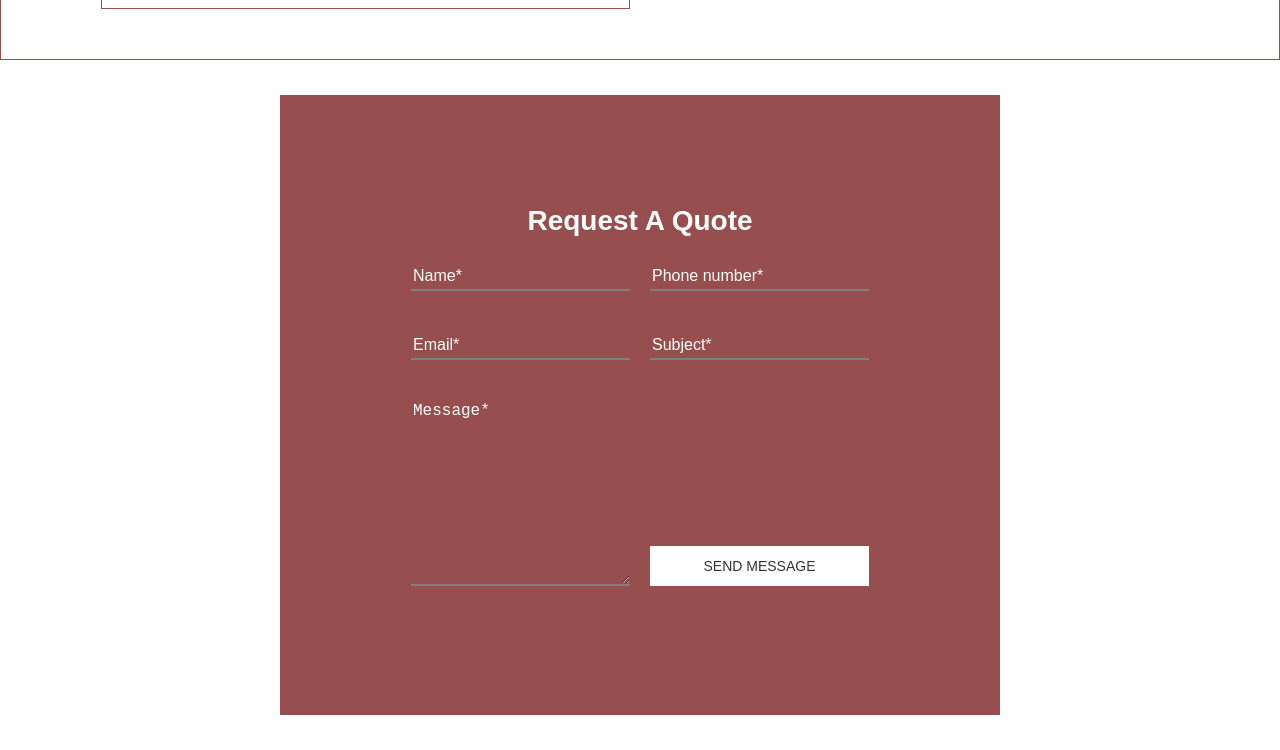
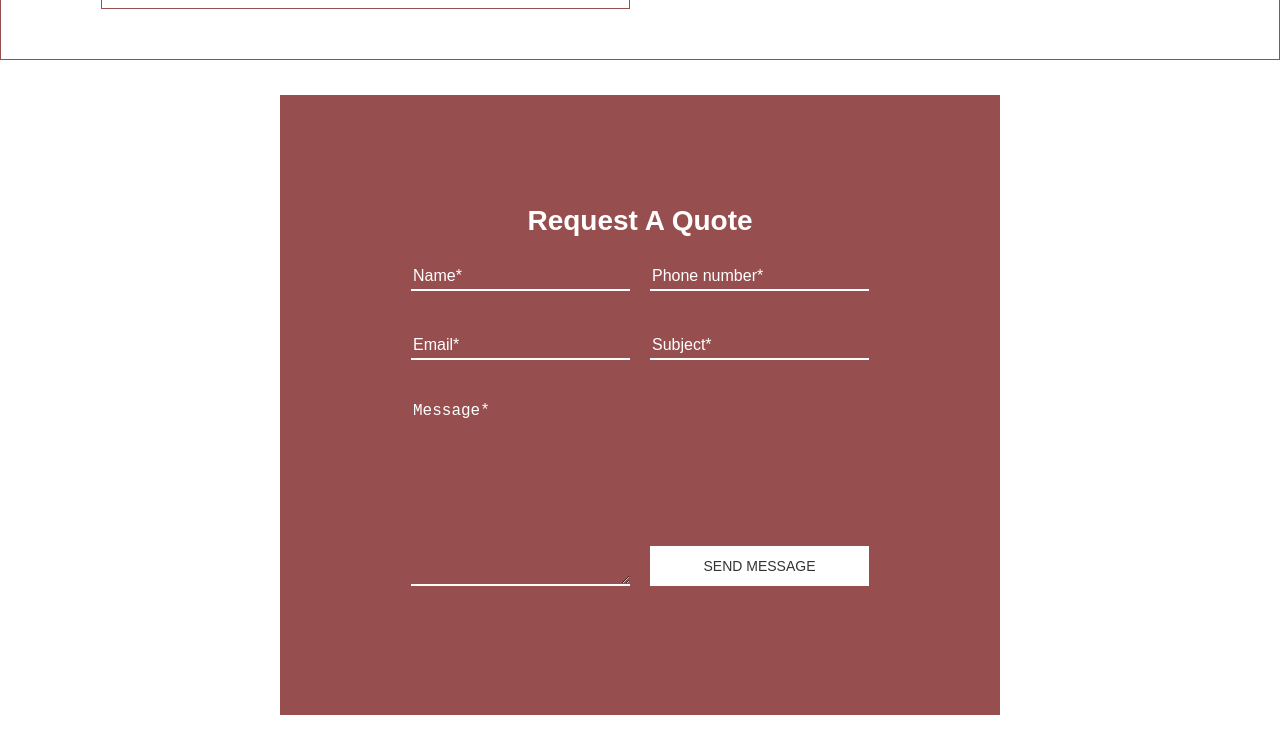
Before and after one commit to oluwatoba1/blemviv, a Gatsby site: page / in a window 1280 px wide. Shown: the part 2339-3089 px from the top of the page. Built offline with nearby package versions, Linux system fonts and the light colour scheme; Gatsby itself is replaced by a stand-in of ours; a web font is replaced by a local one.

Commit message:
Explore Reponsive

```diff
--- a/src/pages/index.js
+++ b/src/pages/index.js
@@ -240,7 +240,7 @@ const Form = styled.form`
 
   input, textarea {
     border: none;
-    border-bottom: 2px solid #808080;
+    border-bottom: 2px solid #fff;
     background-color: #974e4e;
     color: #fff;
     margin-bottom: 20px;
```
